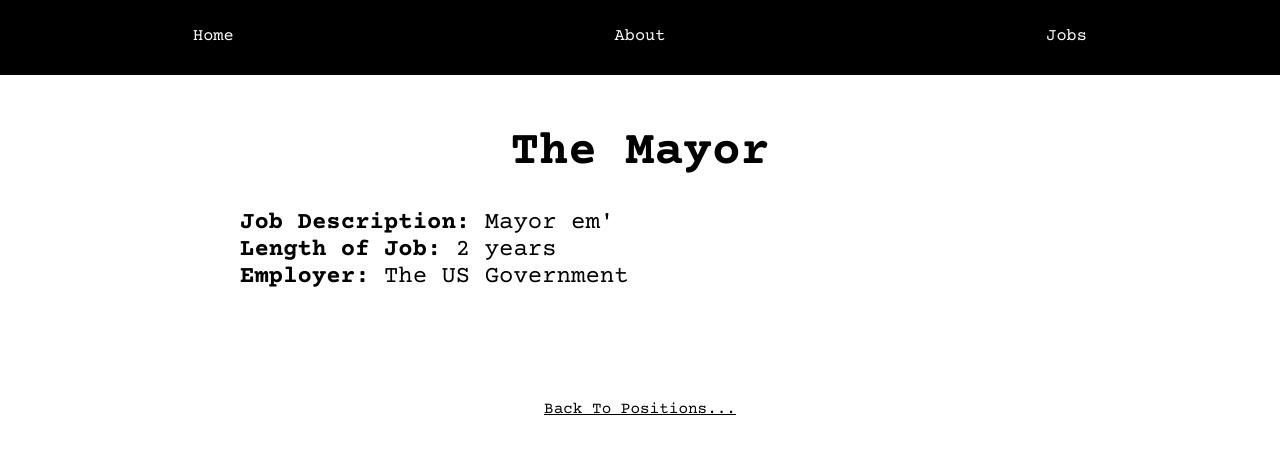
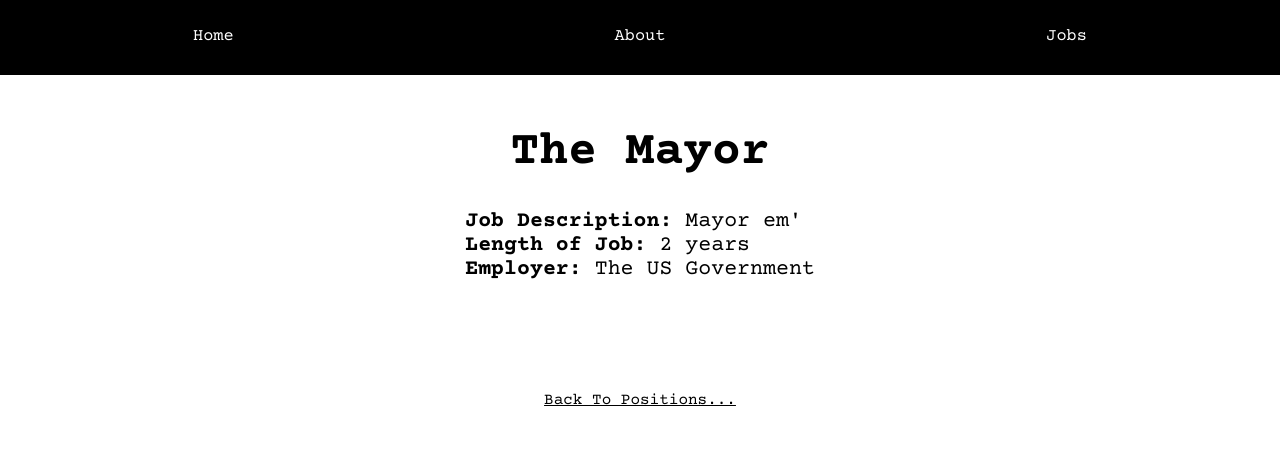
Before and after one commit to code-jude/midterm-project, an Angular app: page /jobs/1 in a window 1280 px wide. Shown: the top 454 px of the page. Built offline with nearby package versions, Linux system fonts and the light colour scheme.

Commit message:
adding finishing centering CSS to job details page

```diff
--- a/src/app/job-details/job-details.component.css
+++ b/src/app/job-details/job-details.component.css
@@ -2,19 +2,19 @@
     text-align: center;
     padding-top: 50px;
     font-size: 1.5em;
+    width: 100%;
 }
 
 .details {
-    /* display: block; */
+    display:inline-block;
+    /* width: 50%; */
     text-align: left;
-    width: 800px;
-    margin-left: auto;
-    margin-right: auto;
-    max-width: 100%;
+    margin: 0 auto;
     padding-top: 30px;
     padding-bottom: 10px;
-    /* padding-left: 300px; */
-    font-size: 1em;
+    font-size: .9em;
+    /* padding-left: 100px; */
+    /* max-width: 800px; */
 }
 
 #back {
```
